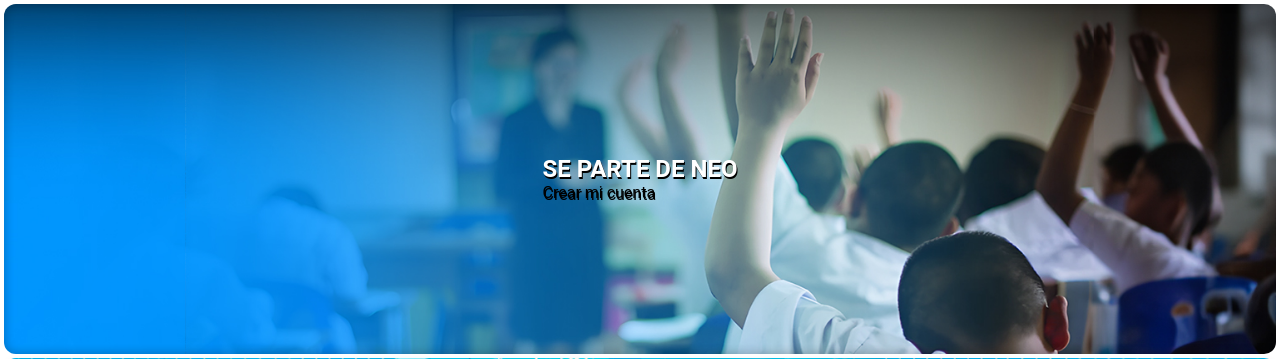
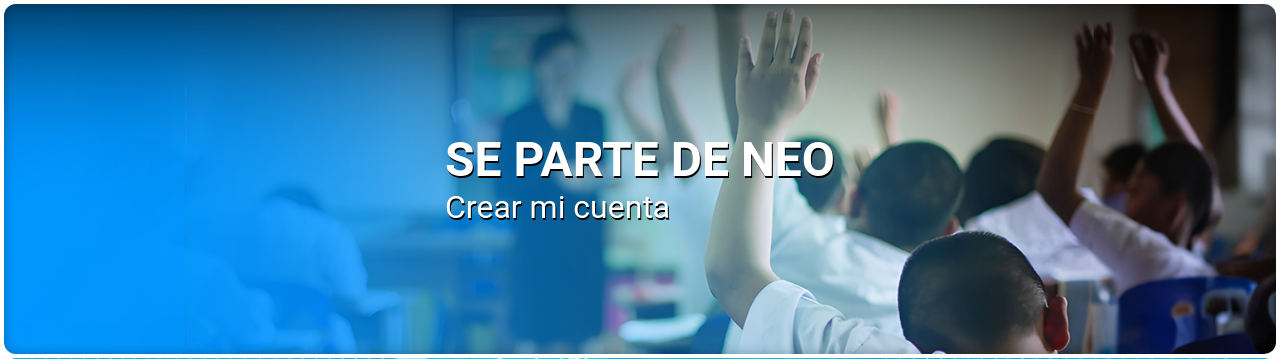
Before and after one commit to kafuz/multipacientes.beta, a Django app: page / in a window 1280 px wide. Shown: the part 94-453 px from the top of the page. Run offline with Django 5.2, Linux system fonts and the light colour scheme; some libraries are stand-ins or nearby versions.

Commit message:
css web base 2

```diff
--- a/web/static/css/website/book.css
+++ b/web/static/css/website/book.css
@@ -17,10 +17,12 @@
     position: relative;
     background-image: url('../../media/img/banner/studens.jpg');
     animation: bannerFade 1000ms linear normal;
+    &, a
+    { color: rgba(var(--color-texto-inverso)); }
+
     &>div
     {
         z-index: 2;
-        color: rgba(var(--color-texto-inverso));
         text-shadow:1px 2px  rgba(var(--color-dark));
         &[val="img"]
         {
@@ -115,15 +117,12 @@
         height: 350px;
         &>div
         {
+            font-size: 2rem;
             &[val="img"]
             {
                 height: 80%;
                 top: 100%;
                 transform: translate(0%, -105%);
-            }
-            &[val="title"]
-            {
-                font-size: 1.6rem;
             }
         }
     }
--- a/web/templates/index.html
+++ b/web/templates/index.html
@@ -4,7 +4,6 @@
 
 {% block head %}
     <title>HOME</title>
-    <link rel="stylesheet" href="https://unpkg.com/primeicons@6.0.1/primeicons.css">
     <link rel="stylesheet" href="{% static 'css/website/book.css' %}">
     <script src="{% static 'js/website/app.js' %}"></script>
 {% endblock %}
@@ -21,7 +20,7 @@
           <h2>Bienvenido <span>{{ user.first_name|capfirst }} {{ user.last_name|capfirst }}</span></h2>
       </div>
     {% else%}
-      <div >
+      <div val="off">
           <h2>SE PARTE DE NEO</h2> <a href="{% url 'signup' %}">Crear mi cuenta</a>
       </div>
     {% endif %}
```
